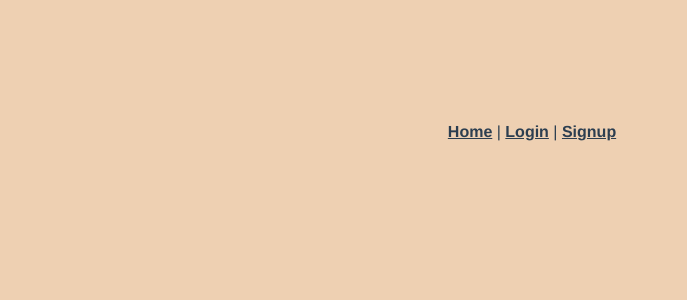
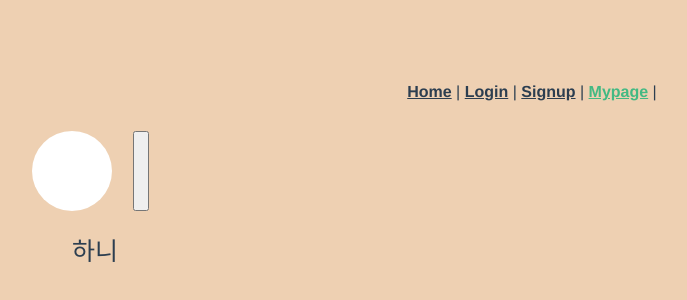
Before and after one commit to Fishphobiagg/Muvie, a Vue app in the folder frontend/muvie/: page /mypage in a window 1280 px wide. Shown: the part 268-568 px from the top of the page, without its empty margins (108-795 px from the left). Built offline with nearby package versions, Linux system fonts and the light colour scheme.

Commit message:
#14 - feat: 팔로우 리스트 아이템 구현

```diff
--- a/frontend/muvie/src/App.vue
+++ b/frontend/muvie/src/App.vue
@@ -3,7 +3,8 @@
     <nav>
       <router-link to="/">Home</router-link> |
       <router-link to="/login">Login</router-link> |
-      <router-link to="/signup">Signup</router-link>
+      <router-link to="/signup">Signup</router-link> |
+      <router-link to="/mypage">Mypage</router-link> |
     </nav>
     <router-view />
   </div>
--- /dev/null
+++ b/frontend/muvie/src/atoms/FollowList.vue
@@ -0,0 +1,47 @@
+<template>
+  <div class="profile-item">
+    <div>
+      <div class="profile-photo"></div>
+      <span class="user-name">하니</span>
+    </div>
+    <button class="follow-button">{{ buttonMsg }}</button>
+  </div>
+</template>
+
+<script>
+export default {
+  name: "FollowList",
+  buttonMsg: "팔로잉",
+};
+</script>
+
+<style>
+.profile-item {
+  width: 1000px;
+  height: 80px;
+  margin: 0 auto;
+  display: flex;
+}
+
+.profile-photo {
+  width: 80px;
+  height: 80px;
+  background-color: white;
+  border-radius: 75px;
+  overflow: hidden;
+  object-fit: cover;
+}
+
+.user-name {
+  text-decoration: none;
+  border: none;
+  /* background-color: transparent; */
+  margin: 0 15px 0 40px;
+  font-size: 25px;
+  line-height: 80px;
+  cursor: pointer;
+}
+
+.follow-button {
+}
+</style>
--- a/frontend/muvie/src/organisms/LoginForm.vue
+++ b/frontend/muvie/src/organisms/LoginForm.vue
@@ -10,7 +10,7 @@
         autocomplete="off"
       />
       <p>Forgot Password?</p>
-      <button type="submit">Login</button>
+      <button class="submit-button" type="submit">Login</button>
     </form>
   </div>
 </template>
@@ -63,7 +63,7 @@ input::placeholder {
   margin-left: 5px;
 }
 
-button {
+.submit-button {
   margin: 20px;
   padding: 13px 30px;
   background: white;
@@ -73,14 +73,14 @@ button {
   border: none;
 }
 
-button:hover {
+.submit-button:hover {
   color: white;
   background: rgba(218, 138, 114, 0.8);
   letter-spacing: 2px;
   cursor: pointer;
 }
 
-button:active {
+.submit-button:active {
   transform: scale(1.1);
 }
 </style>
--- a/frontend/muvie/src/organisms/SignupForm.vue
+++ b/frontend/muvie/src/organisms/SignupForm.vue
@@ -22,7 +22,7 @@
         placeholder="Password"
         autocomplete="off"
       />
-      <button type="submit">Sign up</button>
+      <button class="submit-button" type="submit">Sign up</button>
     </form>
   </div>
 </template>
@@ -72,7 +72,7 @@ input::placeholder {
   margin-left: 5px;
 }
 
-button {
+.submit-button {
   margin: 20px;
   padding: 13px 30px;
   background: white;
@@ -82,14 +82,14 @@ button {
   border: none;
 }
 
-button:hover {
+.submit-button:hover {
   color: white;
   background: rgba(218, 138, 114, 0.8);
   letter-spacing: 2px;
   cursor: pointer;
 }
 
-button:active {
+.submit-button:active {
   transform: scale(1.1);
 }
 
--- a/frontend/muvie/src/router/index.js
+++ b/frontend/muvie/src/router/index.js
@@ -3,6 +3,7 @@ import VueRouter from "vue-router";
 import HomeView from "../views/HomeView.vue";
 import LoginView from "../views/LoginView.vue";
 import SignupView from "../views/SignupView.vue";
+import MypageView from "../views/MypageView.vue";
 
 Vue.use(VueRouter);
 
@@ -22,6 +23,11 @@ const routes = [
     name: "signup",
     component: SignupView,
   },
+  {
+    path: "/mypage",
+    name: "mypage",
+    component: MypageView,
+  },
 ];
 
 const router = new VueRouter({
--- a/frontend/muvie/src/store/modules/loginStore.js
+++ b/frontend/muvie/src/store/modules/loginStore.js
@@ -35,6 +35,8 @@ const loginStore = {
           localStorage.setItem("access_token", accessToken);
           const refreshToken = res.data.token.refresh;
           localStorage.setItem("refresh_token", refreshToken);
+          const userId = res.data.user.id;
+          localStorage.setItem("user_id", userId);
           axios.defaults.headers.common.Authorization = `Bearer ${accessToken}`;
           commit("loginSuccess", res.data.user);
         })
--- /dev/null
+++ b/frontend/muvie/src/views/MypageView.vue
@@ -0,0 +1,25 @@
+<template>
+  <div>
+    <div v-if="tab == 0">
+      <FollowList></FollowList>
+    </div>
+  </div>
+</template>
+
+<script>
+import FollowList from "../atoms/FollowList.vue";
+
+export default {
+  name: "MypageView",
+  data() {
+    return {
+      tab: 0,
+    };
+  },
+  components: {
+    FollowList,
+  },
+};
+</script>
+
+<style></style>
```
Also changed, not shown: frontend/muvie/src/store/modules/mypageStore.js (added, +33 -0 lines).
